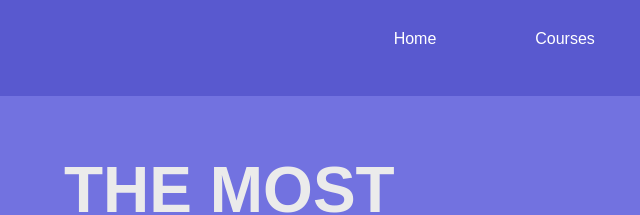
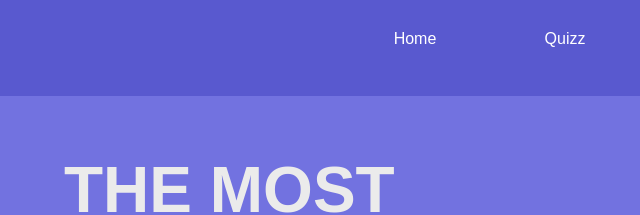
Before and after one commit to maanavnair/Innovatrix, a plain HTML site: page home.html in a window 1280 px wide. Shown: the top 215 px of the page, 0-640 px from the left. Drawn offline with Linux system fonts and the light colour scheme.

Commit message:
Updated navbar

```diff
--- a/home.html
+++ b/home.html
@@ -12,7 +12,7 @@
     <div class="menu-bar">
         <ul>
             <li><a href="#">Home</a></li>
-            <li><a href="#">Courses</a>
+            <li><a href="#">Quizz</a>
                 <div class="sub-menu">
                     <ul>
                         <li><a href="quiz1.html">DSA</a></li>
```
